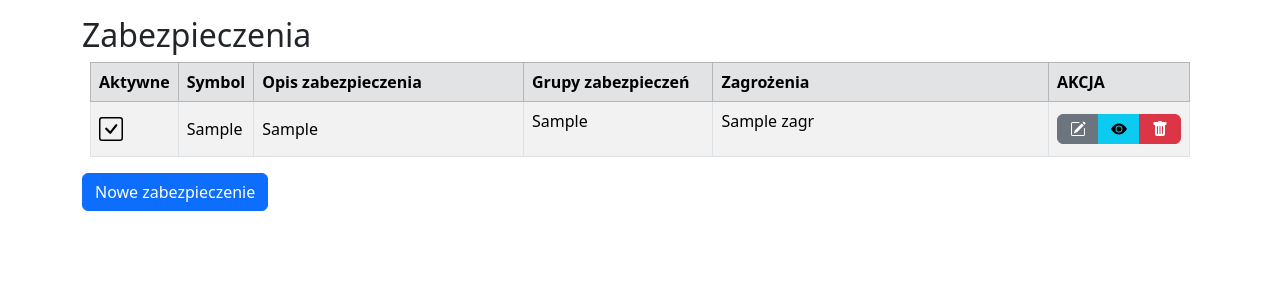
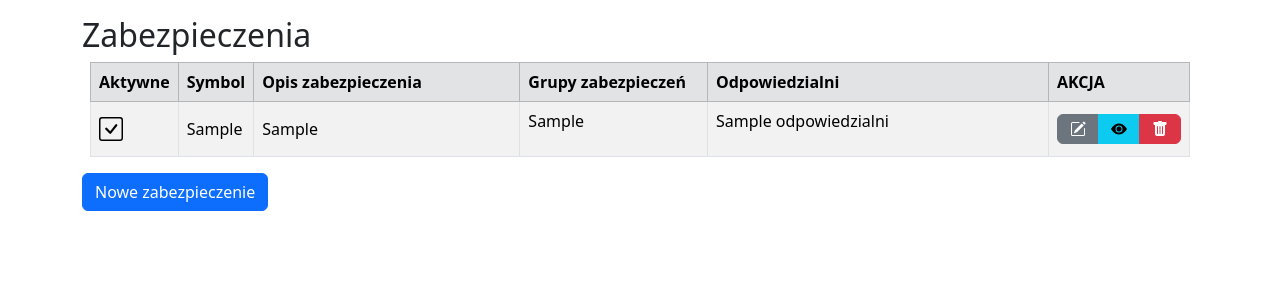
Before and after one commit to AlekJakubowski/RejCz, a Django app: template rejestr/templates/rejestr/zabezpieczenie_list.html in a window 1280 px wide. Shown: the part 70-370 px from the top of the page. Run offline with Django 4.2, Linux system fonts and the light colour scheme; the template is opened without the code that fills it: most values are stand-ins (such as "Sample title", 1, 10 or a date in 2020); some libraries are stand-ins or nearby versions.

Commit message:
Usunięcie relacji do zagrożeń w zabezpieczeniach

```diff
--- a/rejestr/models.py
+++ b/rejestr/models.py
@@ -644,7 +644,7 @@ class Zabezpieczenie(models.Model):
     zab_waga = models.IntegerField(null=True)
     GrupyZabezpieczen = models.ManyToManyField(GrupaZabezpieczen)
     Odpowiedzialni = models.ManyToManyField(Organizacja)
-    Zagrozenia = models.ManyToManyField(Zagrozenie)
+#    Zagrozenia = models.ManyToManyField(Zagrozenie)
     created = models.DateTimeField(auto_now_add=True, editable=False)
     last_updated = models.DateTimeField(auto_now=True, editable=False)
 
@@ -666,6 +666,7 @@ class Zabezpieczenie(models.Model):
 
     def get_htmx_delete_url(self):
         return reverse("Zabezpieczenie_htmx_delete", args=(self.pk,))
+
 
 class Podatnosc(models.Model):
     pdt_active = models.BooleanField(null=True, default=True)
--- a/rejestr/templates/rejestr/zabezpieczenie_detail.html
+++ b/rejestr/templates/rejestr/zabezpieczenie_detail.html
@@ -17,6 +17,7 @@
             <p>-- BRAK DANYCH --</p>
         {% endif%}
     </td></tr>
+    {% comment %}
     <tr><td>Zagrożenia</td><td>
         {% if object.Zagrozenia.all %}
             {% for zagr in object.Zagrozenia.all %}
@@ -26,6 +27,7 @@
             <p>-- BRAK DANYCH --</p>
         {% endif%}
     </td></tr>
+    {% endcomment %}
     <tr><td>Odpowiedzialni za wprowadzenie</td><td>
         {% if object.Odpowiedzialni.all %}
             {% for od in object.Odpowiedzialni.all %}
--- a/rejestr/templates/rejestr/zabezpieczenie_form.html
+++ b/rejestr/templates/rejestr/zabezpieczenie_form.html
@@ -31,11 +31,11 @@
             {{ form.GrupyZabezpieczen | as_crispy_field }}
         </div>
     </div>
-    <div class="form-group row">
+    {% comment %} <div class="form-group row">
         <div class="col-8">
             {{ form.Zagrozenia | as_crispy_field }}
         </div>
-    </div>
+    </div> {% endcomment %}
     <div class="form-group row">
         <div class="col-6">
             {{ form.Odpowiedzialni | as_crispy_field }}
--- a/rejestr/templates/rejestr/zabezpieczenie_list.html
+++ b/rejestr/templates/rejestr/zabezpieczenie_list.html
@@ -10,8 +10,8 @@
           <th style="width:5%">Symbol</th>
           <th style="width:30%">Opis zabezpieczenia</th>
           <th style="width:20%">Grupy zabezpieczeń</th>
-          <th style="width:40%">Zagrożenia</th>
-          <th style="width:2%">AKCJA</th>
+          <th style="width:40%">Odpowiedzialni</th>
+          <th style="width:5%">AKCJA</th>
         </tr>
       </thead>
       <tbody>
@@ -46,10 +46,10 @@
               {% endif%}
             </td>
             <td>
-              {% if object.Zagrozenia.all %}
-              {% for zagr in object.Zagrozenia.all %}
-                  <p>{{ zagr }}</p>
-              {% endfor %}
+              {% if object.Odpowiedzialni.all %}
+                {% for adm in object.Odpowiedzialni.all %}
+                    <p>{{ adm }}</p>
+                {% endfor %}
               {% else %}
                   <p>-- BRAK DANYCH --</p>
               {% endif%}
```
Also changed, not shown: rejestr/forms.py (+8 -7 lines), rejestr/migrations/0070_remove_zabezpieczenie_zagrozenia.py (added).
